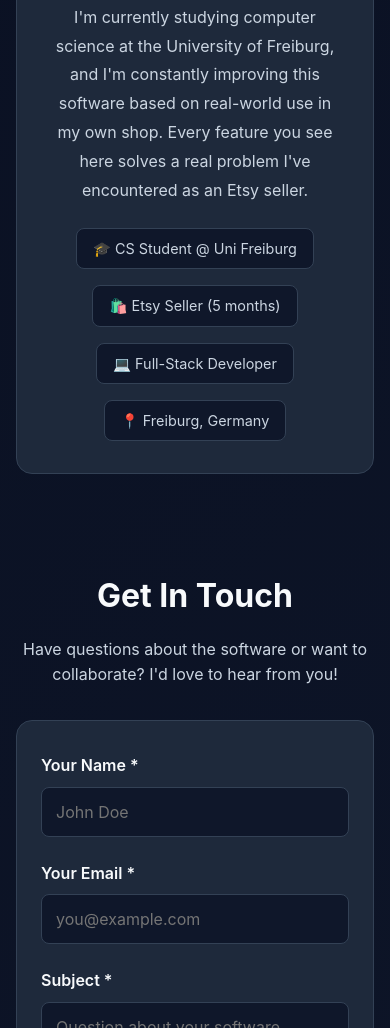
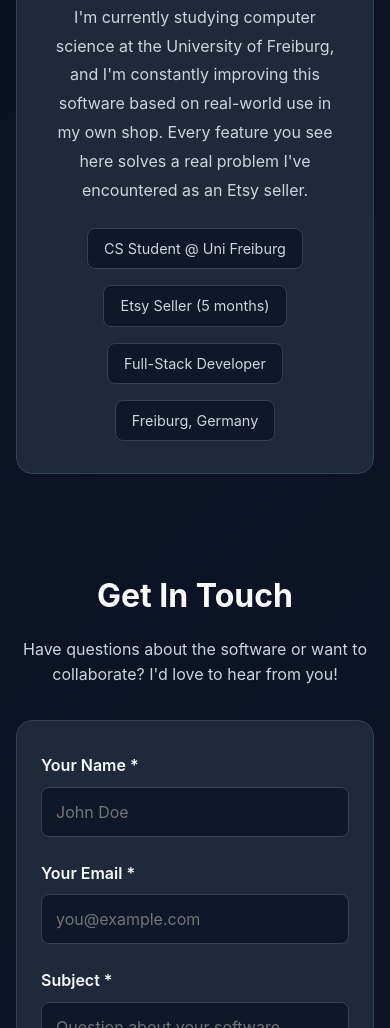
Before and after one commit to JoblessJoe/Landing, a plain HTML site: page index.html in a window 390 px wide. Shown: the part 6078-7106 px from the top of the page. Drawn offline with Linux system fonts and the light colour scheme.

Commit message:
mobile changes v10

```diff
--- a/index.html
+++ b/index.html
@@ -1013,10 +1013,10 @@
             </p>
 
             <div class="about-badges">
-              <span class="badge">🎓 CS Student @ Uni Freiburg</span>
-              <span class="badge">🛍️ Etsy Seller (5 months)</span>
-              <span class="badge">💻 Full-Stack Developer</span>
-              <span class="badge">📍 Freiburg, Germany</span>
+              <span class="badge">CS Student @ Uni Freiburg</span>
+              <span class="badge">Etsy Seller (5 months)</span>
+              <span class="badge">Full-Stack Developer</span>
+              <span class="badge">Freiburg, Germany</span>
             </div>
           </div>
         </div>
```
